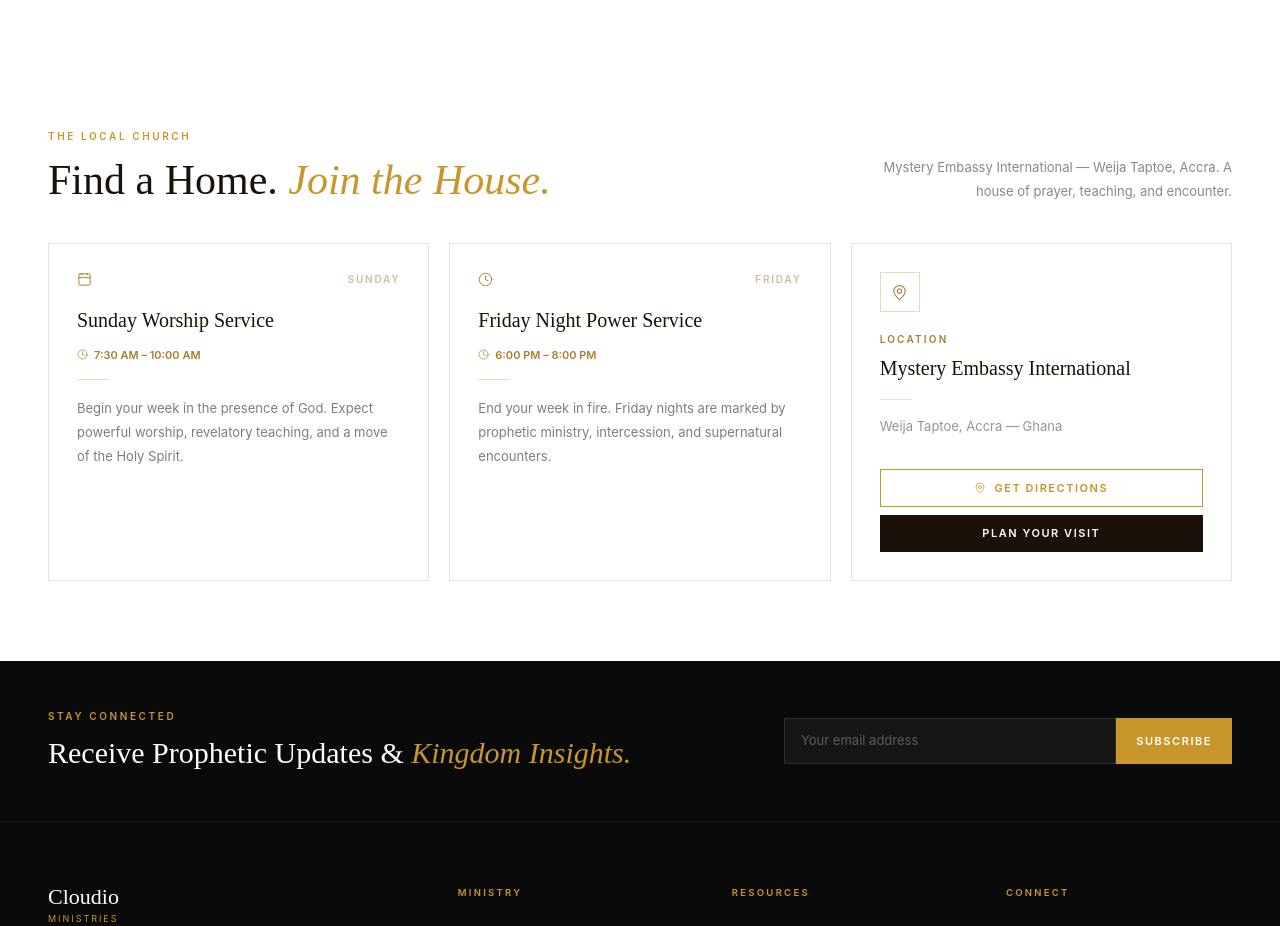
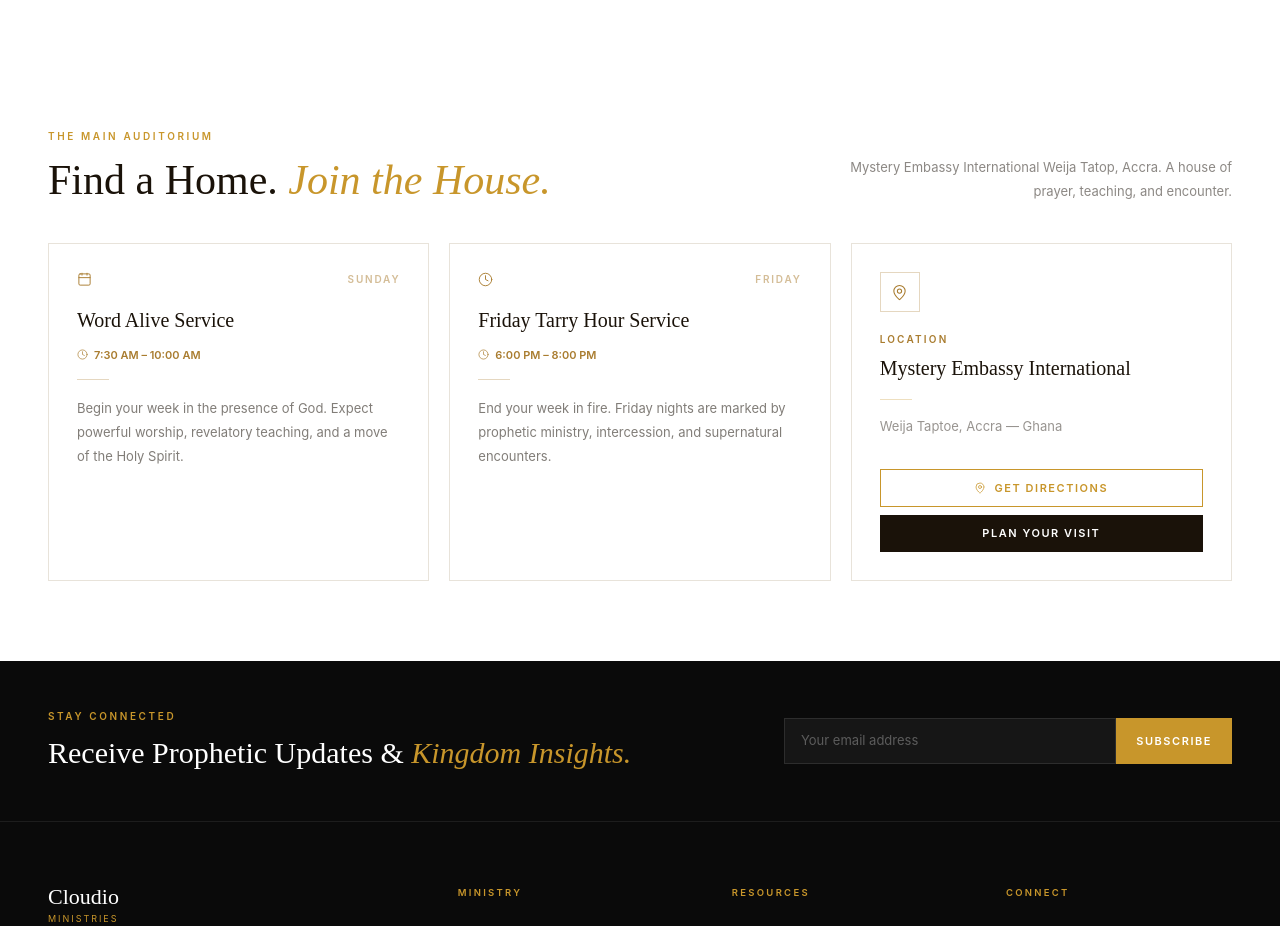
Before and after one commit to charlesdauda/cloudio-ministries, a React (Vite) app: page /ministry in a window 1280 px wide. Shown: the part 1560-2486 px from the top of the page. Built offline with nearby package versions, Linux system fonts and the light colour scheme.

Commit message:
Initial Commit

```diff
--- a/src/Components/ChurchSection.jsx
+++ b/src/Components/ChurchSection.jsx
@@ -3,14 +3,14 @@
 const services = [
   {
     day:   "Sunday",
-    name:  "Sunday Worship Service",
+    name:  "Word Alive Service",
     time:  "7:30 AM – 10:00 AM",
     icon:  <Calendar size={15} strokeWidth={1.5} />,
     desc:  "Begin your week in the presence of God. Expect powerful worship, revelatory teaching, and a move of the Holy Spirit.",
   },
   {
     day:   "Friday",
-    name:  "Friday Night Power Service",
+    name:  "Friday Tarry Hour Service",
     time:  "6:00 PM – 8:00 PM",
     icon:  <Clock size={15} strokeWidth={1.5} />,
     desc:  "End your week in fire. Friday nights are marked by prophetic ministry, intercession, and supernatural encounters.",
@@ -24,7 +24,7 @@
       {/* Header */}
       <div className="mb-10">
         <p className="mb-3 text-[10px] font-semibold uppercase tracking-[0.26em] text-[#C8962B]">
-          The Local Church
+          The Main Auditorium
         </p>
         <div className="flex flex-col gap-4 lg:flex-row lg:items-end lg:justify-between">
           <h2 className="font-['DM_Serif_Display'] leading-[1.08] text-[#1A1209]"
@@ -33,7 +33,7 @@
             <em style={{ color: "#C8962B" }}>Join the House.</em>
           </h2>
           <p className="max-w-sm text-[13px] leading-[1.8] text-[#1A1209]/50 lg:text-right">
-            Mystery Embassy International — Weija Taptoe, Accra.
+            Mystery Embassy International Weija Tatop, Accra.
             A house of prayer, teaching, and encounter.
           </p>
         </div>
```
